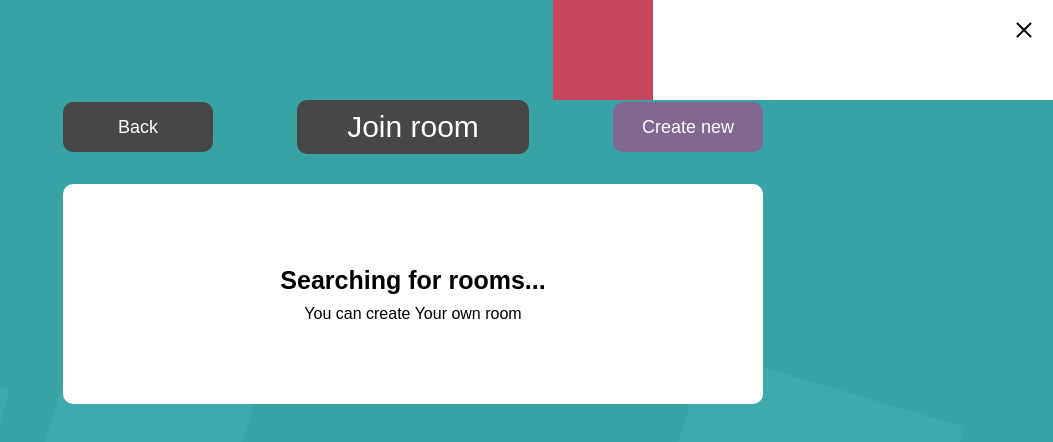
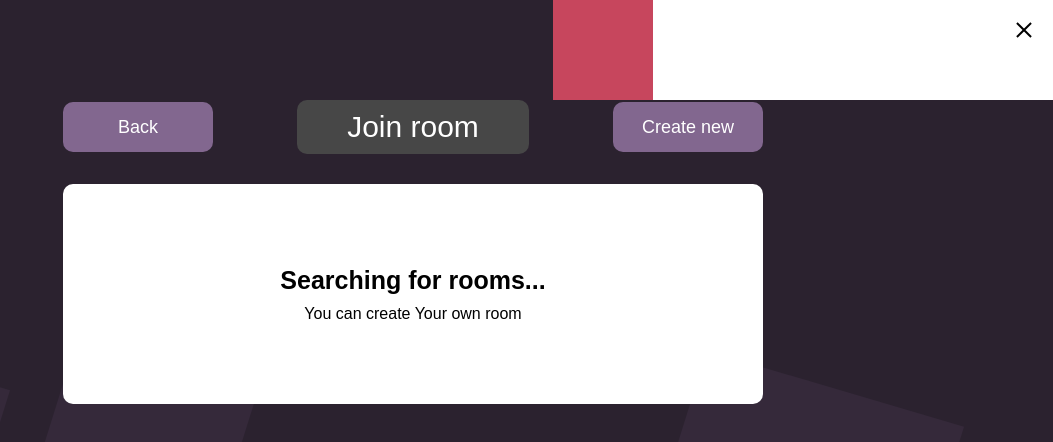
Before and after one commit to RobzLegz/mathroom, a Next.js app: page /rooms in a window 1280 px wide. Shown: the top 442 px of the page, without its empty margins (227-1280 px from the left). Built offline with nearby package versions, Linux system fonts and the light colour scheme; no server answers; a web font is replaced by a local one.

Commit message:
style refactor

```diff
--- a/pages/_app.tsx
+++ b/pages/_app.tsx
@@ -2,7 +2,7 @@ import { AppProps } from "next/app"
 import { Provider } from "react-redux";
 import { store } from "../redux/app/store";
 import "../styles/main.scss"
-import "../styles/globals.css"
+import "../styles/globals.scss"
 
 function App({ Component, pageProps }: AppProps) {
   return(
--- a/pages/rooms/index.tsx
+++ b/pages/rooms/index.tsx
@@ -34,7 +34,7 @@ const index: React.FC = () => {
 
             <RoomContainer />
 
-            <GameBackground color={"blue"} />
+            <GameBackground color={"purple"} />
         </div>
     )
 }
--- a/pages/rooms/new.tsx
+++ b/pages/rooms/new.tsx
@@ -15,7 +15,7 @@ function newRoom() {
 
             <NewRoomContainer />
 
-            <GameBackground color={"blue"} />
+            <GameBackground color={"purple"} />
         </div>
     )
 }
--- a/styles/globals.css
+++ b/styles/globals.scss
@@ -1,3 +1,5 @@
+@import "./variables.scss";
+
 * {
   box-sizing: border-box;
   margin: 0;
@@ -42,6 +44,18 @@ input[type=number] {
   -moz-appearance: textfield;
 }
 
+button{
+  cursor: pointer;
+  transition: all 0.3s ease;
+  font-family: $roomFont;
+  font-size: $buttonText;
+  background-color: $mathRoomButton;
+
+  &:hover{
+    background-color: $mathRoomButtonHover;
+  }
+}
+
 ::-webkit-scrollbar {
   width: 7px;
 }
--- a/styles/levels/levelScreen.scss
+++ b/styles/levels/levelScreen.scss
@@ -31,23 +31,11 @@
                 color: $mathRoomContainerBG;
             }
 
-            &__back{
-                background-color: $mathRoomGrey;
-            }
-
             &__title{
                 padding: 10px 50px;
                 border-radius: 10px;
                 background-color: $mathRoomGrey;
                 color: $mathRoomContainerBG;
-            }
-
-            &__new{
-                background-color: $mathRoomButton;
-
-                &:hover{
-                    background-color: $mathRoomButtonHover;
-                }
             }
         }
 
--- a/styles/rooms/newRoom.scss
+++ b/styles/rooms/newRoom.scss
@@ -3,7 +3,7 @@
 .newRoom{
     width: 100%;
     height: 100vh;
-    background-color: $mathRoomBG;
+    background-color: $mathRoomDarkerPurple;
     display: flex;
     align-items: flex-start;
     justify-content: center;
--- a/styles/rooms/roomPage.scss
+++ b/styles/rooms/roomPage.scss
@@ -8,7 +8,7 @@
     justify-content: center;
     padding: 100px 0;
     font-family: $roomFont;
-    background-color: $mathRoomBG;
+    background-color: $mathRoomDarkerPurple;
 
     &__container{
         width: 700px;
@@ -32,23 +32,11 @@
                 color: $mathRoomContainerBG;
             }
 
-            &__back{
-                background-color: $mathRoomGrey;
-            }
-
             &__title{
                 padding: 10px 50px;
                 border-radius: 10px;
                 background-color: $mathRoomGrey;
                 color: $mathRoomContainerBG;
-            }
-
-            &__new{
-                background-color: $mathRoomButton;
-
-                &:hover{
-                    background-color: $mathRoomButtonHover;
-                }
             }
         }
 
```
